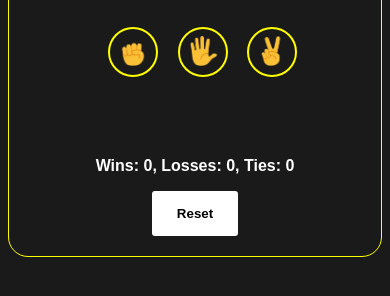
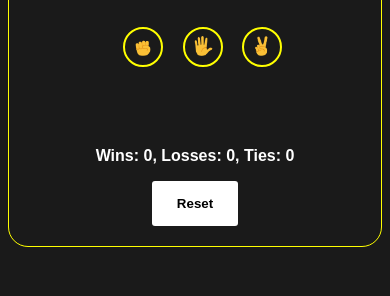
Before and after one commit to parasr2r/rock-paper-sissor-game, a plain HTML site: page index.html in a window 390 px wide. Shown: the part 238-534 px from the top of the page. Drawn offline with Linux system fonts and the light colour scheme.

Commit message:
again responsive

```diff
--- a/style.css
+++ b/style.css
@@ -58,11 +58,11 @@ body{
   @media screen and (max-width: 1000px){
 
     .button-1{
-      height: 50px;
-      width: 50px;
+      height: 40px;
+      width: 40px;
     }
     .img{
-      width: 30px;
+      width: 20px;
     }
     .container{
       border: 1px solid yellow;
```
